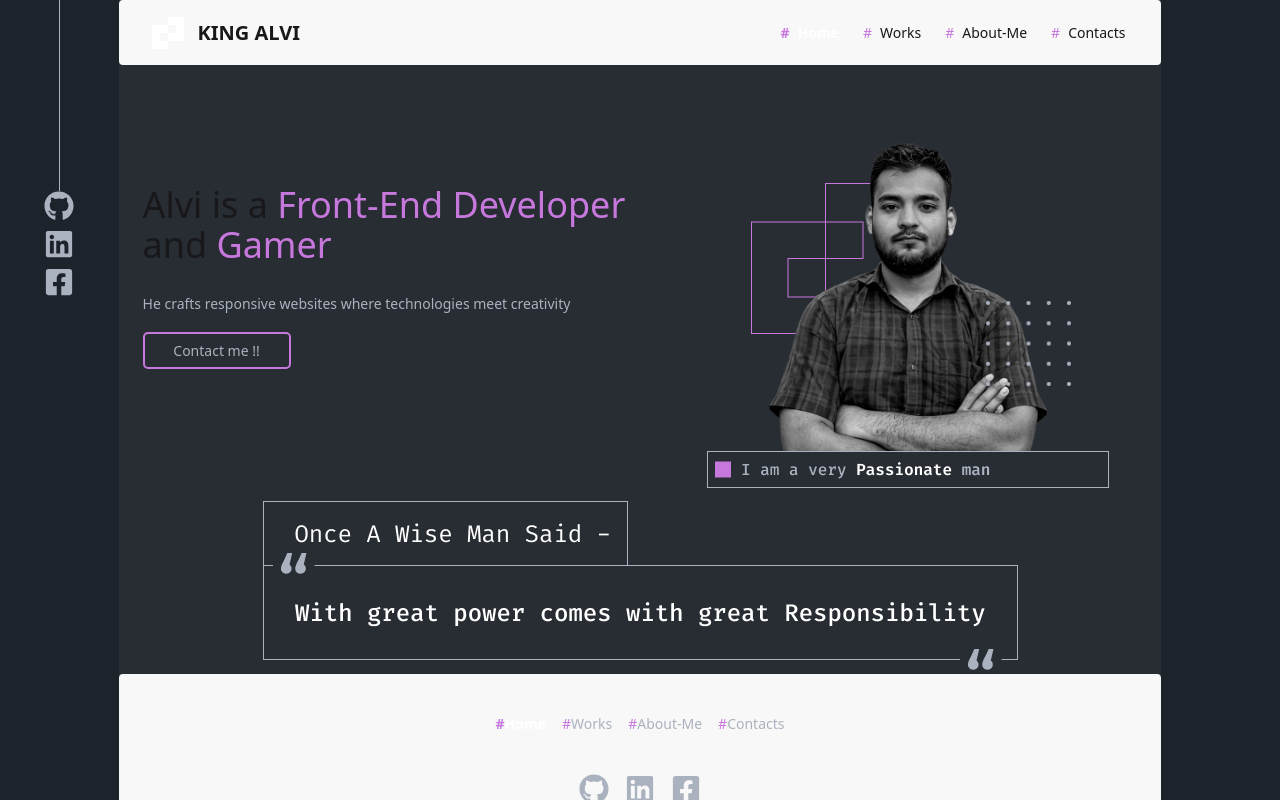
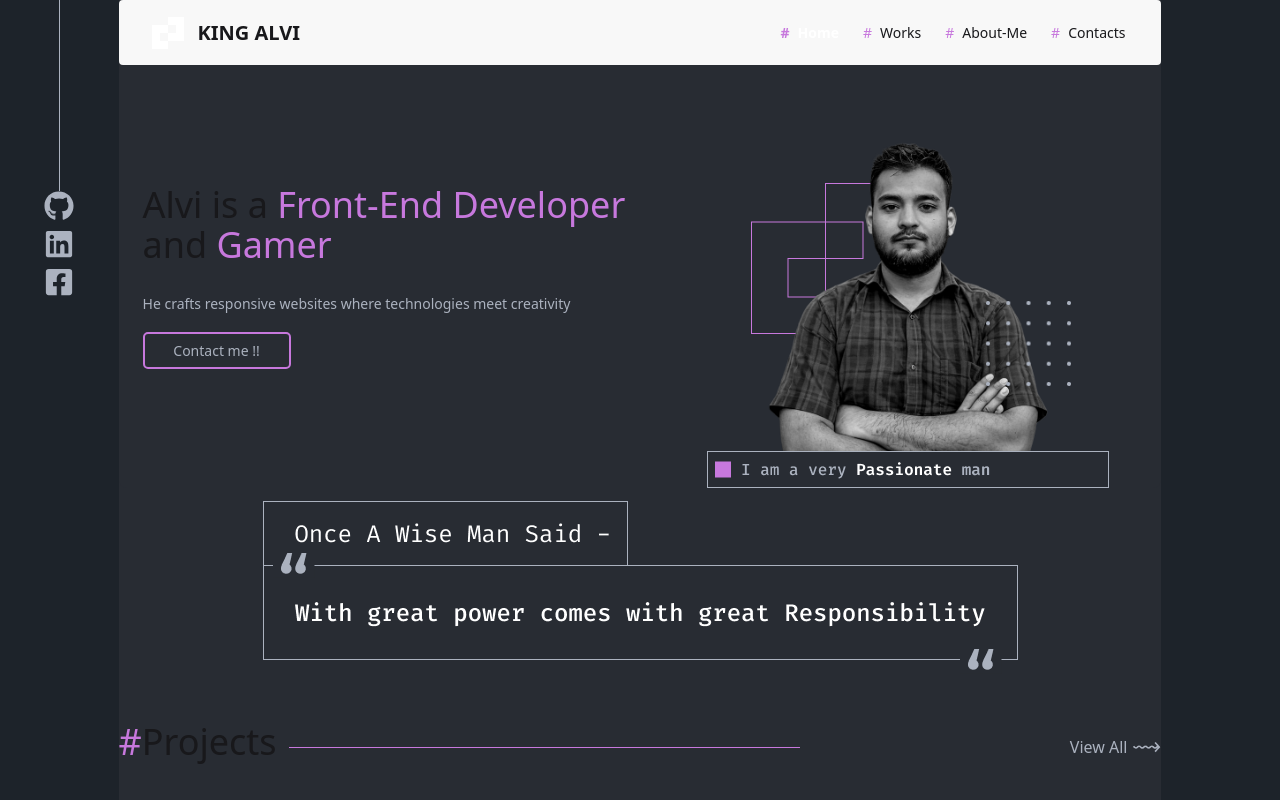
Before and after one commit to KINGALVI/KING-ALVI-portfolio, a React (Vite) app: page / in a window 1280 px wide. Shown: the top 800 px of the page. Built offline with nearby package versions, Linux system fonts and the light colour scheme.

Commit message:
edited some code

```diff
--- a/src/App.css
+++ b/src/App.css
@@ -48,3 +48,12 @@ button:hover {
   position: relative;
   top: 13px;
 }
+
+.projects-btn{
+  border: none;
+}
+
+.projects-btn:hover{
+  color: whitesmoke;
+  background-color: #282C33;
+}
--- a/src/components/Main-Section/Home/Home.jsx
+++ b/src/components/Main-Section/Home/Home.jsx
@@ -4,10 +4,14 @@ import Dedication from "../../../../public/Images/My-Dedication.png";
 import Big_Medium_Screen_Quote from "../../../../public/Images/big-medim-screen-quote.png";
 import Mini_Small_Screen_Quote from "../../../../public/Images/mini-small-screen-quote.png";
 import quote_man from "../../../../public/Images/Frame-49.png";
+import Pink_line from "../../../../public/Images/Line-7.png"
+import Arrow_Button from "../../../../public/Images/Arrow_Button.png"
+import { Link } from "react-router-dom";
 const Home = () => {
 
     return (
         <>
+
             <section className="card lg:card-side bg-[#282C33] flex justify-center items-center">
                 <div className="card-body grid lg:items-start md:items-center sm:items-center">
                     <h2 className="text-4xl text-center md:text-center lg:text-left">
@@ -28,6 +32,7 @@ const Home = () => {
                     <img src={Dedication} alt="" />
                 </div>
             </section>
+
             <section className="flex justify-center">
                 <div>
                     <img className="reletive-quote_man-image" src={quote_man} alt="" />
@@ -44,6 +49,21 @@ const Home = () => {
                 </div>
             </section>
 
+            <br /><br />
+
+            <section>
+                <div className="flex justify-between">
+                    <div className="flex items-center gap-3">
+                        <h1 className="text-4xl"><span className="text-[#C778DD]">#</span>Projects</h1>
+                        <div>
+                            <img className="mt-2.5" src={Pink_line} alt="Pink Line" />
+                        </div>
+                    </div>
+                    <Link to={"/works"} className="text-[#ABB2BF] flex items-center justify-center gap-1.5 projects-btn mt-2.5">View All<span><img src={Arrow_Button} alt="" /></span></Link>
+                </div>
+                <br /><br />
+            </section>
+
         </>
     );
 };
--- a/src/components/Main-Section/Works/Works.jsx
+++ b/src/components/Main-Section/Works/Works.jsx
@@ -1,8 +1,18 @@
+import Pink_line from "../../../../public/Images/Line-7.png"
+
 const Works = () => {
 
     return (
         <>
-            Works
+            <div className="flex justify-between">
+                <div className="flex items-center gap-3">
+                    <h1 className="text-4xl"><span className="text-[#C778DD]">#</span>Projects</h1>
+                    <div>
+                        <img className="mt-2.5" src={Pink_line} alt="Pink Line" />
+                    </div>
+                </div>
+            </div>
+            <br /><br />
         </>
     );
 };
```
Also changed, not shown: public/Images/Arrow_Button.png (added), public/Images/Line-7.png (added).
